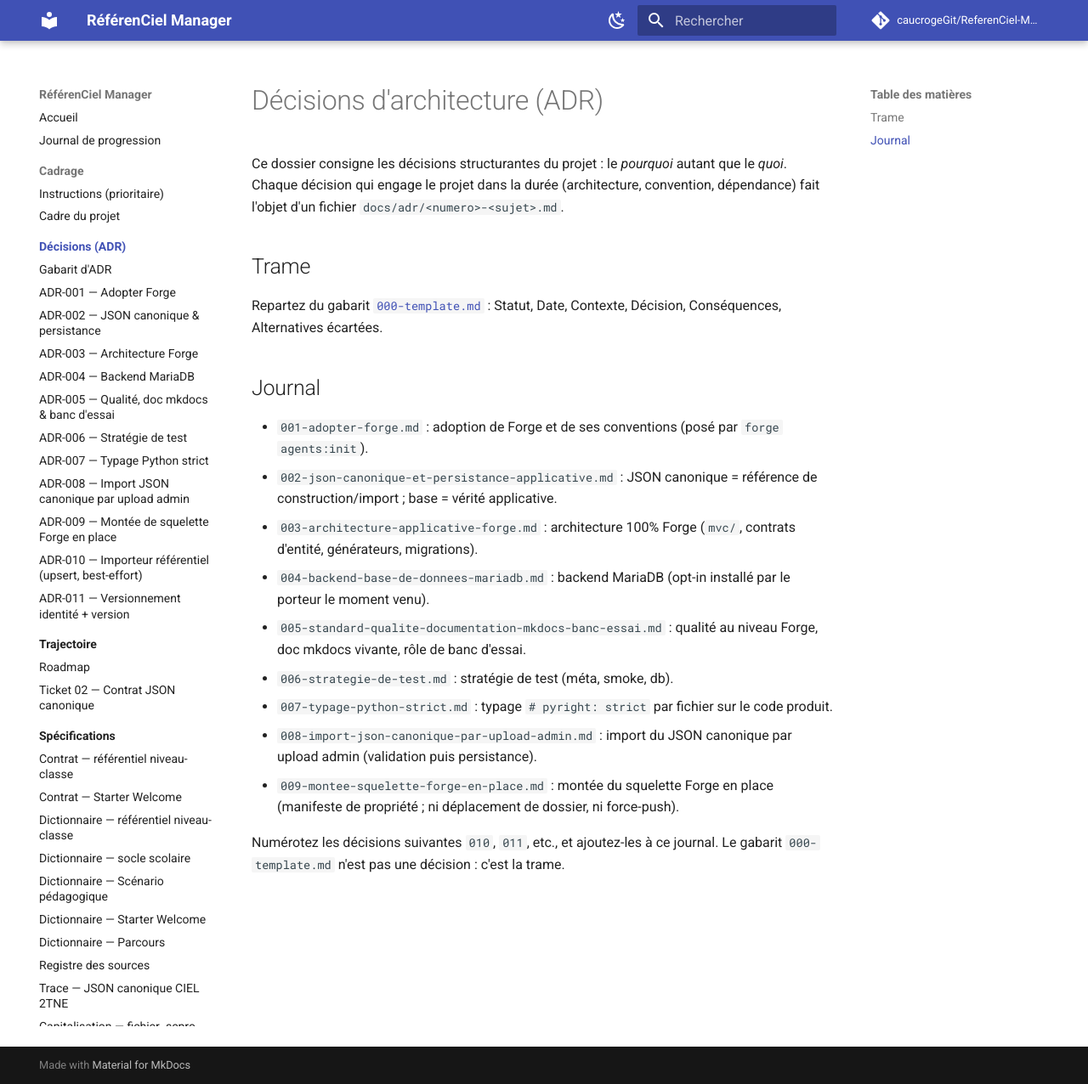
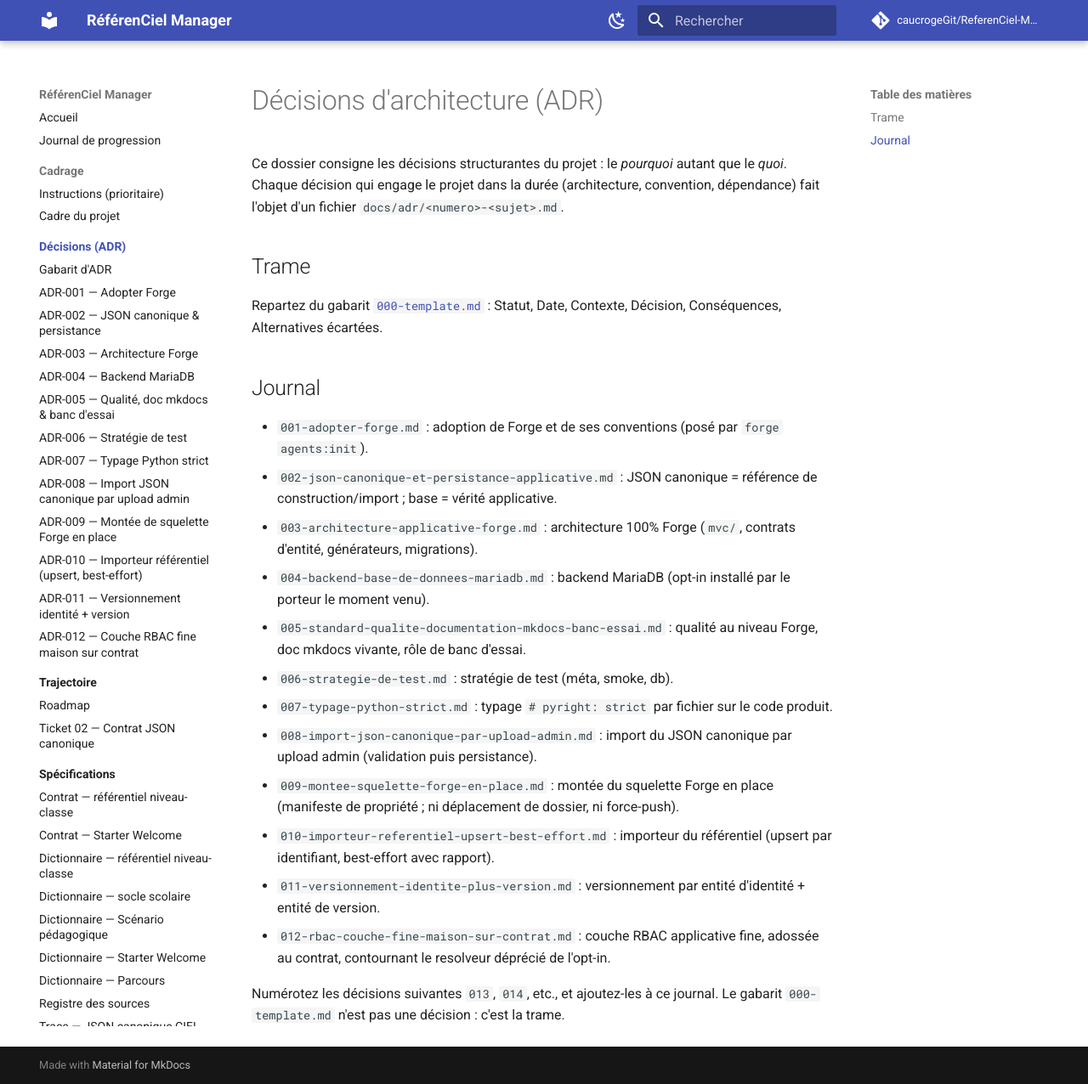
Before and after one commit to caucrogeGit/ReferenCiel-Manager, an MkDocs documentation site: the page built from docs/adr/index.md, in a window 1280 px wide and 1276 px high. Shown: the whole window at 85% size. Built offline with MkDocs 1.6.1 and Material for MkDocs 9.7.7, drawn with Linux system fonts in a browser that asks for light colours; comment, search, counter and statistics services are not loaded.

Commit message:
docs(adr): ADR-012 — couche RBAC fine maison adossée au contrat
Consigne la décision de contourner le resolveur déprécié de forge-mvc-rbac
(retour-015) par une couche applicative isolée : rôles lus en base depuis la
session moderne, décision déléguée au contrat rbac.json, can() réinjecté et
gardes de route par domaine. Alternatives écartées : pont session dépréciée,
modèle base + resolveur DB, attendre un correctif Forge.

Index ADR complété (010, 011, 012) + nav mkdocs + renvoi du journal.

Co-Authored-By: Claude Opus 4.8 (1M context) <noreply@anthropic.com>

```diff
--- a/docs/adr/index.md
+++ b/docs/adr/index.md
@@ -29,6 +29,12 @@ Contexte, Décision, Conséquences, Alternatives écartées.
   upload admin (validation puis persistance).
 - `009-montee-squelette-forge-en-place.md` : montée du squelette Forge en place
   (manifeste de propriété ; ni déplacement de dossier, ni force-push).
+- `010-importeur-referentiel-upsert-best-effort.md` : importeur du référentiel
+  (upsert par identifiant, best-effort avec rapport).
+- `011-versionnement-identite-plus-version.md` : versionnement par entité
+  d'identité + entité de version.
+- `012-rbac-couche-fine-maison-sur-contrat.md` : couche RBAC applicative fine,
+  adossée au contrat, contournant le resolveur déprécié de l'opt-in.
 
-Numérotez les décisions suivantes `010`, `011`, etc., et ajoutez-les à ce
+Numérotez les décisions suivantes `013`, `014`, etc., et ajoutez-les à ce
 journal. Le gabarit `000-template.md` n'est pas une décision : c'est la trame.
--- a/mkdocs.yml
+++ b/mkdocs.yml
@@ -74,6 +74,7 @@ nav:
       - ADR-009 — Montée de squelette Forge en place: adr/009-montee-squelette-forge-en-place.md
       - ADR-010 — Importeur référentiel (upsert, best-effort): adr/010-importeur-referentiel-upsert-best-effort.md
       - ADR-011 — Versionnement identité + version: adr/011-versionnement-identite-plus-version.md
+      - ADR-012 — Couche RBAC fine maison sur contrat: adr/012-rbac-couche-fine-maison-sur-contrat.md
   - Trajectoire:
       - Roadmap: roadmap/roadmap-referenciel-manager.md
       - Tickets: tickets/README.md
```
Also changed, not shown: docs/adr/012-rbac-couche-fine-maison-sur-contrat.md (added, +82 -0 lines), docs/journal-de-progression.md (+1 -1 lines).
